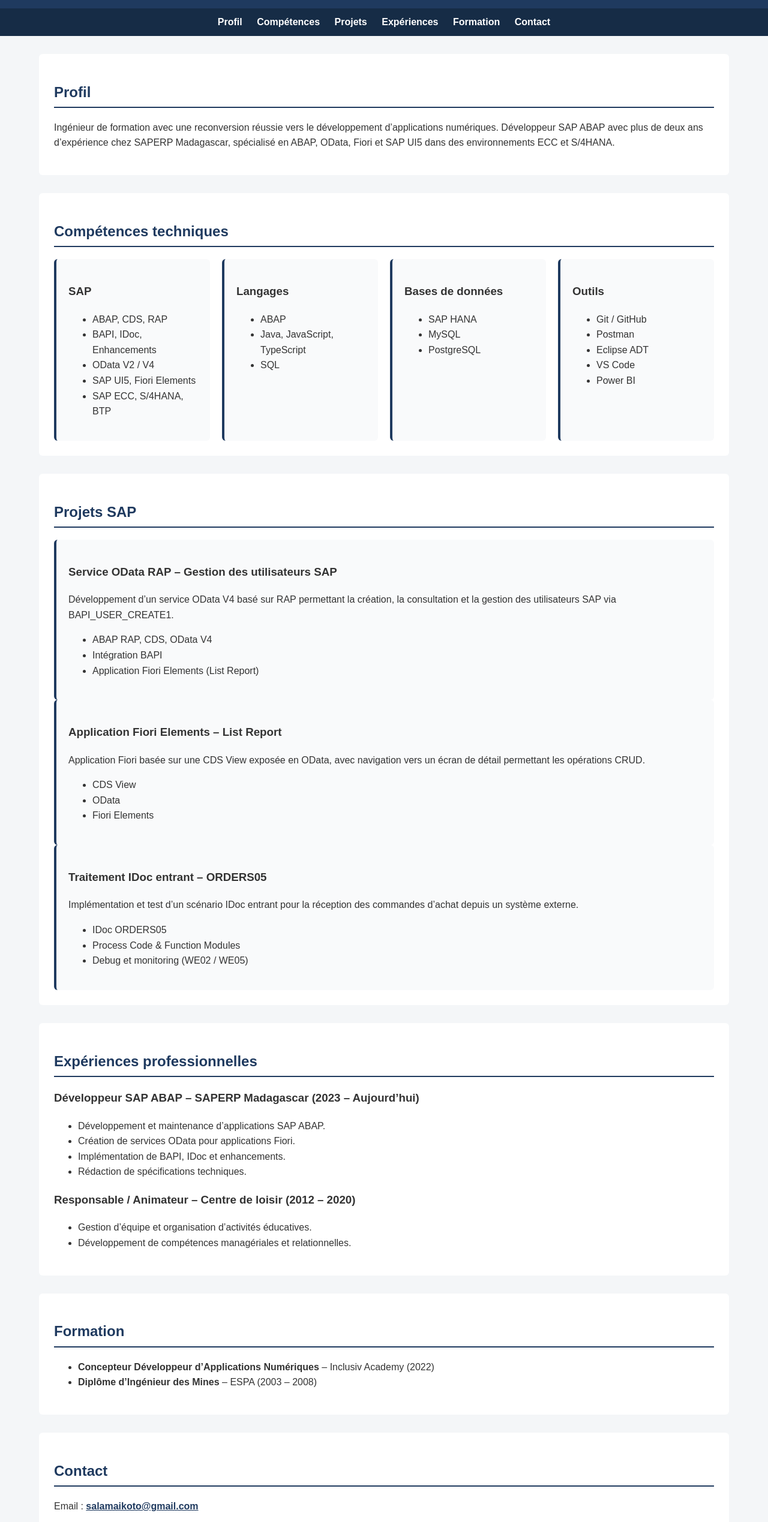
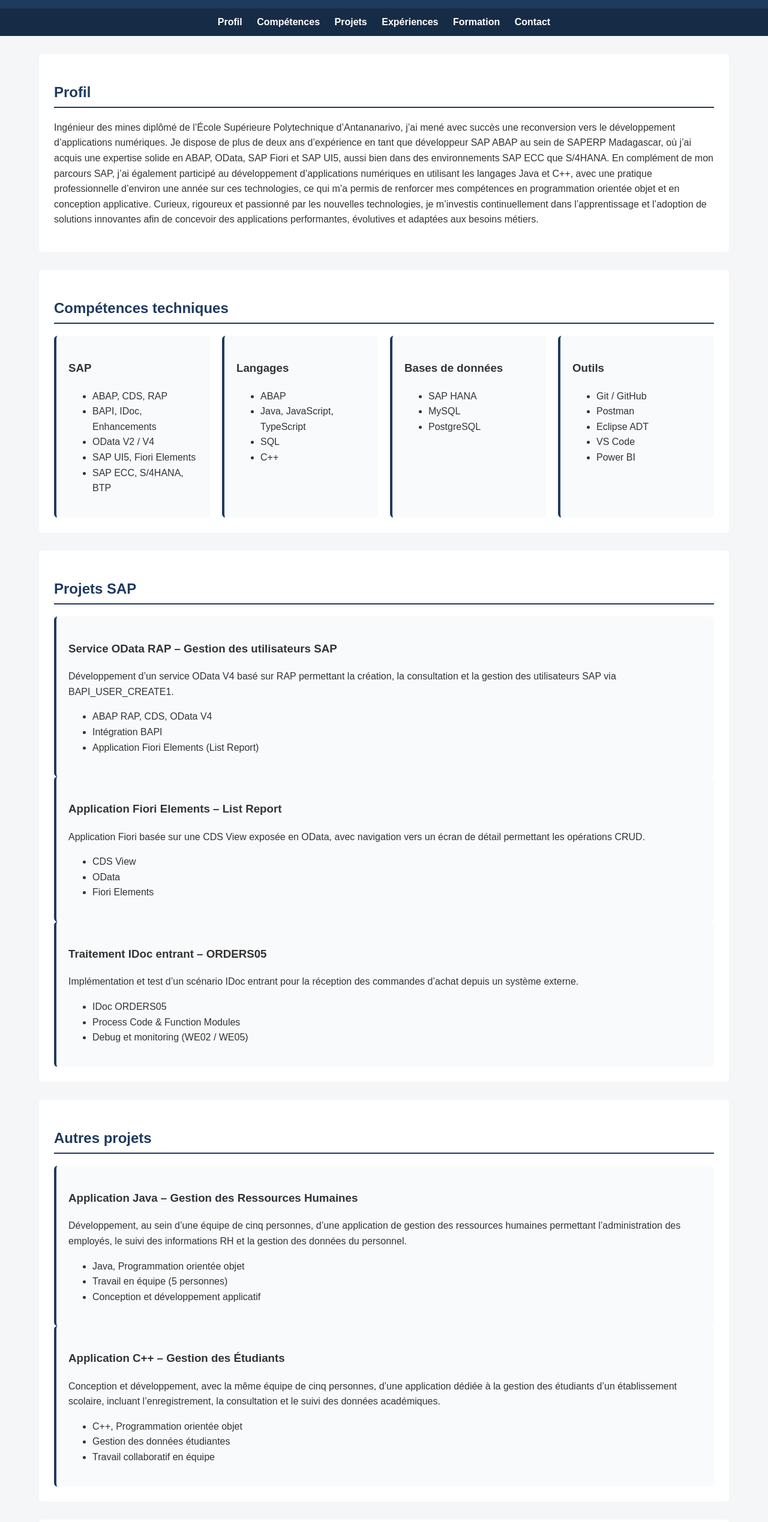
Before and after one commit to SamuelRazafy/portfolio_FR, a plain HTML site: page index.html in a window 1280 px wide. Shown: the part 172-2710 px from the top of the page at 60% size. Drawn offline with Linux system fonts and the light colour scheme.

Commit message:
Update portfolio content and layout

```diff
--- a/index.html
+++ b/index.html
@@ -2,7 +2,7 @@
 <html lang="fr">
 <head>
     <meta charset="UTF-8">
-    <title>Portfolio | Samuel RAZAFINTSALAMA</title>
+    <title>Portfolio | Samuël RAZAFINTSALAMA</title>
     <meta name="viewport" content="width=device-width, initial-scale=1.0">
     <link rel="stylesheet" href="style.css">
 </head>
@@ -15,7 +15,7 @@
 
 <header>
     <div class="header-text">
-    <h1>Samuel RAZAFINTSALAMA</h1>
+    <h1>Samuël RAZAFINTSALAMA</h1>
     <p>Consultant SAP Technico-Fonctionnel | Développeur ABAP</p>
     </div>
     <img src="sary.jpg" alt="Photo de Samuël RAZAFINTSALAMA" class="profile-photo">
@@ -33,10 +33,17 @@
 <section id="profil">
     <h2>Profil</h2>
     <p>
-        Ingénieur de formation avec une reconversion réussie vers le développement
-        d’applications numériques. Développeur SAP ABAP avec plus de deux ans
-        d’expérience chez SAPERP Madagascar, spécialisé en ABAP, OData, Fiori
-        et SAP UI5 dans des environnements ECC et S/4HANA.
+        Ingénieur des mines diplômé de l’École Supérieure Polytechnique d’Antananarivo,
+        j’ai mené avec succès une reconversion vers le développement d’applications numériques.
+         Je dispose de plus de deux ans d’expérience en tant que développeur SAP ABAP au sein de SAPERP Madagascar,
+          où j’ai acquis une expertise solide en ABAP, OData, SAP Fiori et SAP UI5,
+          aussi bien dans des environnements SAP ECC que S/4HANA. En complément de mon parcours SAP,
+           j’ai également participé au développement d’applications numériques en utilisant les langages Java et C++,
+           avec une pratique professionnelle d’environ une année sur ces technologies, ce qui m’a permis de renforcer
+            mes compétences en programmation orientée objet et en conception applicative. Curieux,
+            rigoureux et passionné par les nouvelles technologies, je m’investis continuellement dans l’apprentissage
+            et l’adoption de solutions innovantes afin de concevoir des applications performantes, évolutives
+            et adaptées aux besoins métiers.
     </p>
 </section>
 
@@ -61,6 +68,7 @@
                 <li>ABAP</li>
                 <li>Java, JavaScript, TypeScript</li>
                 <li>SQL</li>
+                <li>C++</li>
             </ul>
         </div>
 
@@ -127,6 +135,35 @@
             <li>Debug et monitoring (WE02 / WE05)</li>
         </ul>
     </div>
+
+</section>
+<section>
+    <h2>Autres projets</h2>
+    <div class="box">
+        <h3>Application Java – Gestion des Ressources Humaines</h3>
+        <p>
+            Développement, au sein d’une équipe de cinq personnes, d’une application de gestion
+            des ressources humaines permettant l’administration des employés, le suivi des informations RH
+            et la gestion des données du personnel.
+        </p>
+        <ul>
+            <li>Java, Programmation orientée objet</li>
+            <li>Travail en équipe (5 personnes)</li>
+            <li>Conception et développement applicatif</li>
+        </ul>
+    </div>
+        <div class="box">
+        <h3>Application C++ – Gestion des Étudiants</h3>
+        <p>
+            Conception et développement, avec la même équipe de cinq personnes, d’une application dédiée à la gestion
+            des étudiants d’un établissement scolaire, incluant l’enregistrement, la consultation et le suivi des données académiques.
+        </p>
+        <ul>
+            <li>C++, Programmation orientée objet</li>
+            <li>Gestion des données étudiantes</li>
+            <li>Travail collaboratif en équipe</li>
+        </ul>
+    </div>
 </section>
 
 <section id="experience">
@@ -144,6 +181,10 @@
     <ul>
         <li>Gestion d’équipe et organisation d’activités éducatives.</li>
         <li>Développement de compétences managériales et relationnelles.</li>
+        <li>Communication et animation de groupes.</li>
+        <li>Gestion des situations imprévues et résolution de problèmes.</li>
+        <li>Planification, suivi et respect des objectifs.</li>
+        <li>Planification et exécution de projets sociaux et culturels.</li>
     </ul>
 </section>
 
@@ -165,7 +206,14 @@
     <p>Téléphone : +261 34 99 948 99</p>
     <p>GitHub : <a href="https://github.com/SamuelRazafy" target="_blank">github.com/SamuelRazafy</a></p>
 
-      <form id="contact-form">
+    <a href="https://www.linkedin.com/in/samuël-razafintsalama-3a2997237"
+   target="_blank"
+   rel="noopener noreferrer"
+   class="linkedin-link">
+   <i class="fab fa-linkedin"></i> LinkedIn
+    </a>
+    <p>Je reste à votre disposition et vous invite à me contacter par e-mail en remplissant le formulaire ci-dessous :</p>
+    <form id="contact-form">
         <input type="text" name="from_name" placeholder="Votre nom" required>
         <input type="email" name="reply_to" placeholder="Votre email" required>
         <textarea name="message" placeholder="Votre message" required></textarea>
@@ -176,7 +224,7 @@
 </section>
 
 <footer>
-    © 2026 – Samuel RAZAFINTSALAMA
+    © 2026 – Samuël RAZAFINTSALAMA
 </footer>
 
 </body>
--- a/style.css
+++ b/style.css
@@ -110,3 +110,12 @@ button {
     object-fit: cover;        /* Découpe correctement l'image */
     border: 3px solid #ffffff;/* Contour blanc */
 }
+.linkedin-link {
+    color: #0a66c2;
+    text-decoration: none;
+    font-weight: 500;
+}
+
+.linkedin-link:hover {
+    text-decoration: underline;
+}
```
